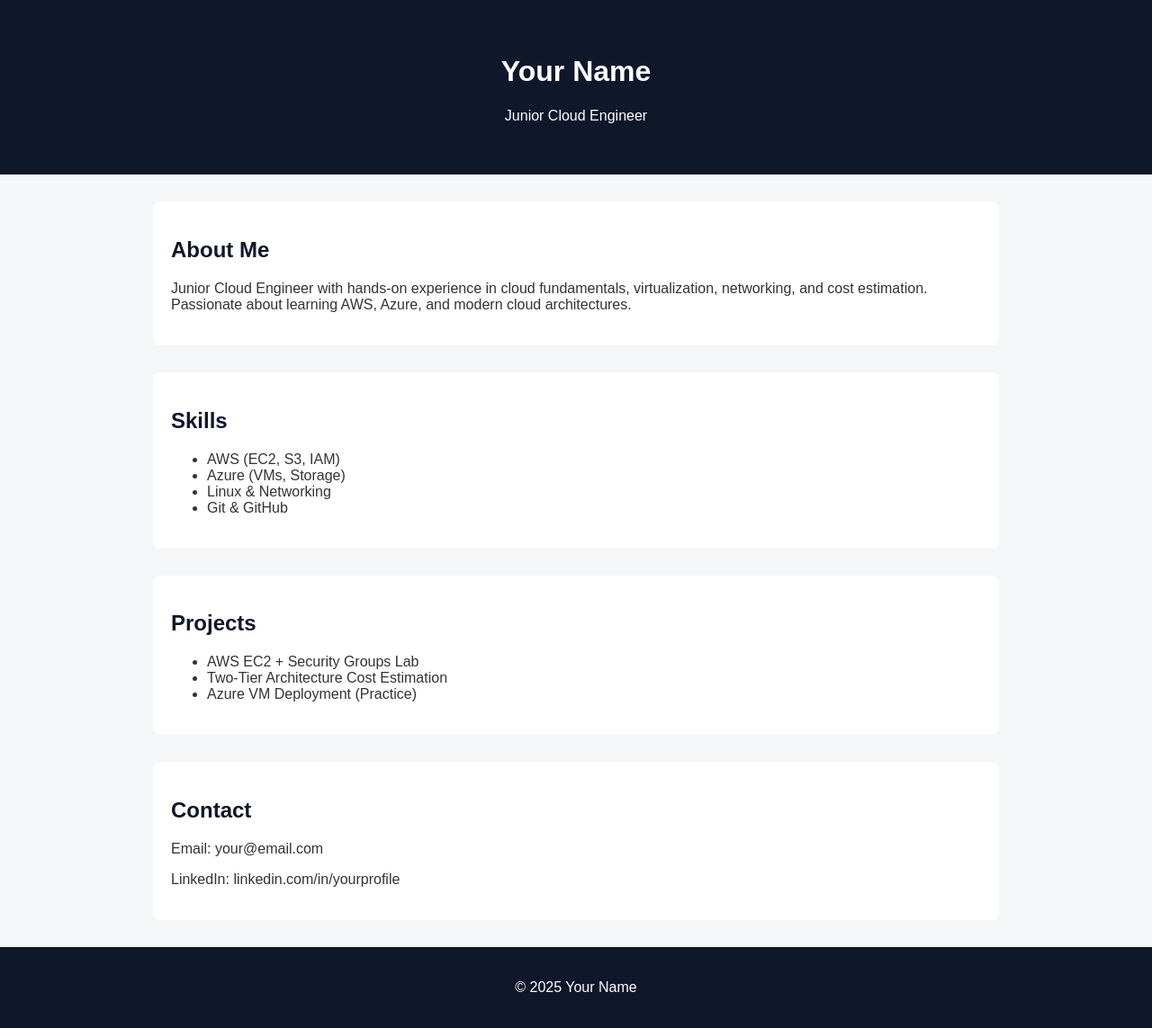
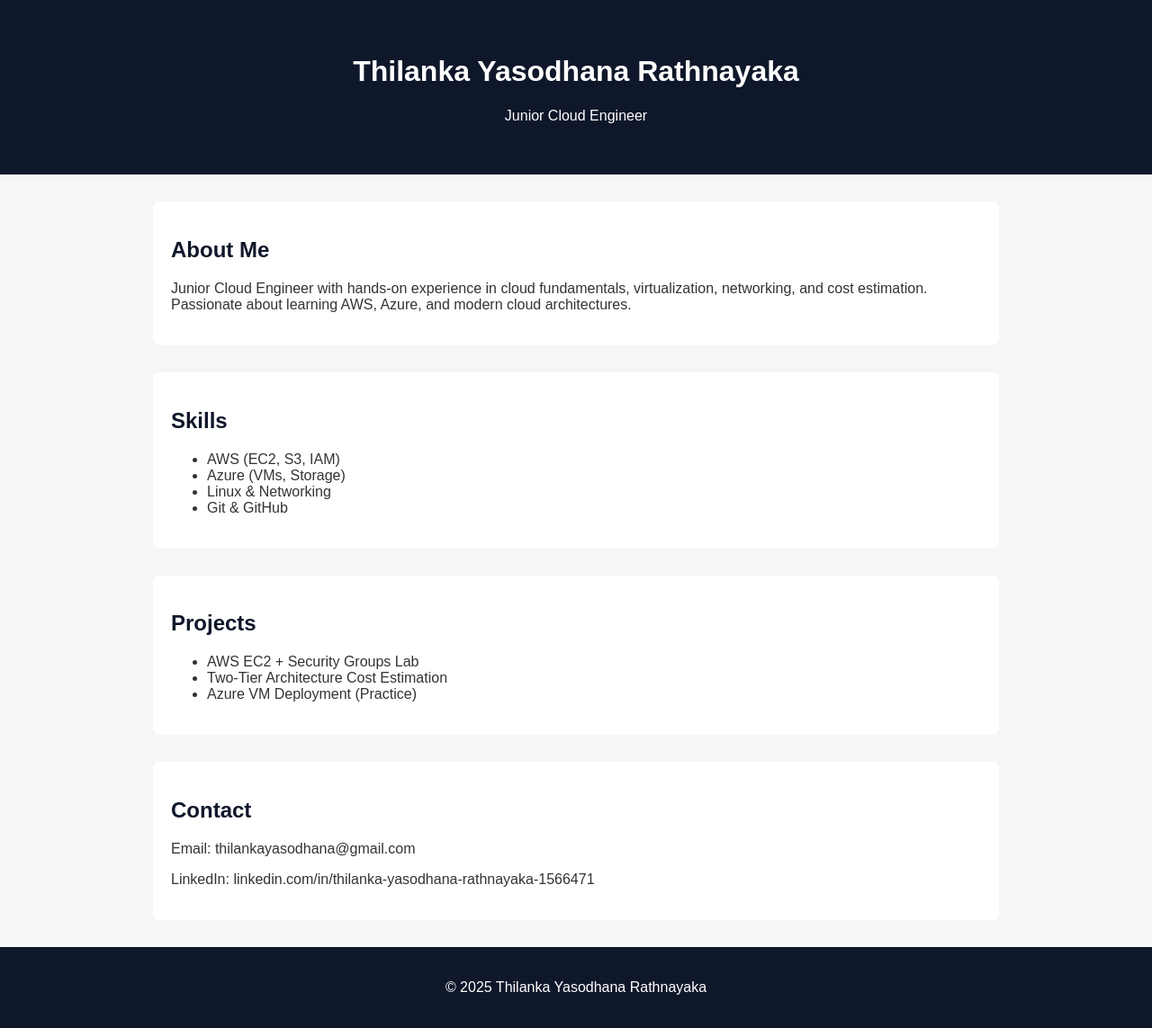
Before and after one commit to Tech-Thila/Tech-Thila.github.io, a plain HTML site: page index.html in a window 1280 px wide. Shown: the whole page at 90% size. Drawn offline with Linux system fonts and the light colour scheme.

Commit message:
index.html

```diff
--- a/index.html
+++ b/index.html
@@ -2,14 +2,14 @@
 <html lang="en">
 <head>
     <meta charset="UTF-8">
-    <title>Your Name | Junior Cloud Engineer</title>
+    <title>Thilanka Yasodhana Rathnayaka | <i>Junior Cloud Engineer</i></title>
     <meta name="viewport" content="width=device-width, initial-scale=1.0">
     <link rel="stylesheet" href="style.css">
 </head>
 <body>
 
 <header>
-    <h1>Your Name</h1>
+    <h1>Thilanka Yasodhana Rathnayaka</h1>
     <p>Junior Cloud Engineer</p>
 </header>
 
@@ -43,12 +43,12 @@
 
 <section>
     <h2>Contact</h2>
-    <p>Email: your@email.com</p>
-    <p>LinkedIn: linkedin.com/in/yourprofile</p>
+    <p>Email: thilankayasodhana@gmail.com</p>
+    <p>LinkedIn: linkedin.com/in/thilanka-yasodhana-rathnayaka-1566471</p>
 </section>
 
 <footer>
-    <p>© 2025 Your Name</p>
+    <p>© 2025 Thilanka Yasodhana Rathnayaka</p>
 </footer>
 
 </body>
```
